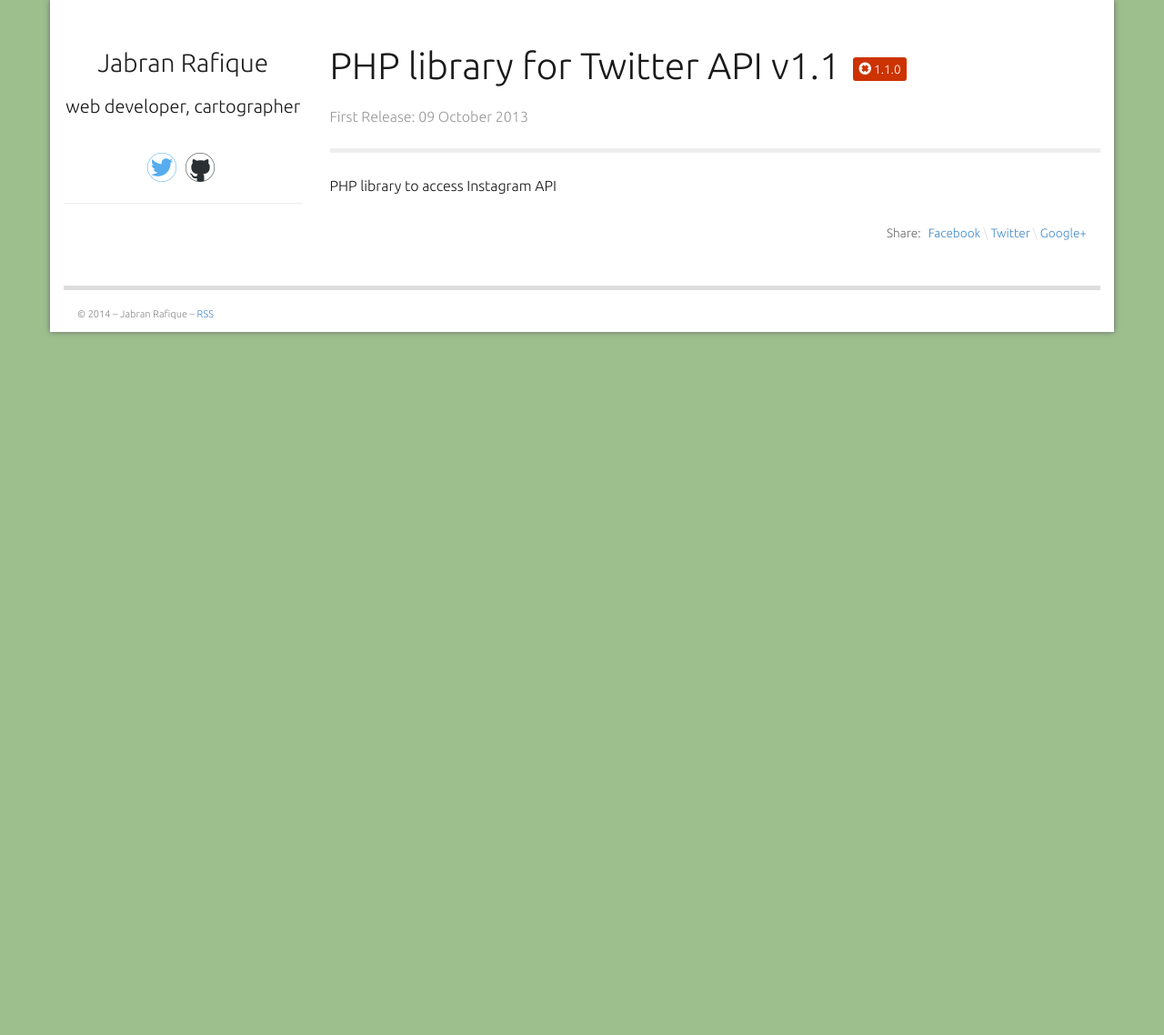
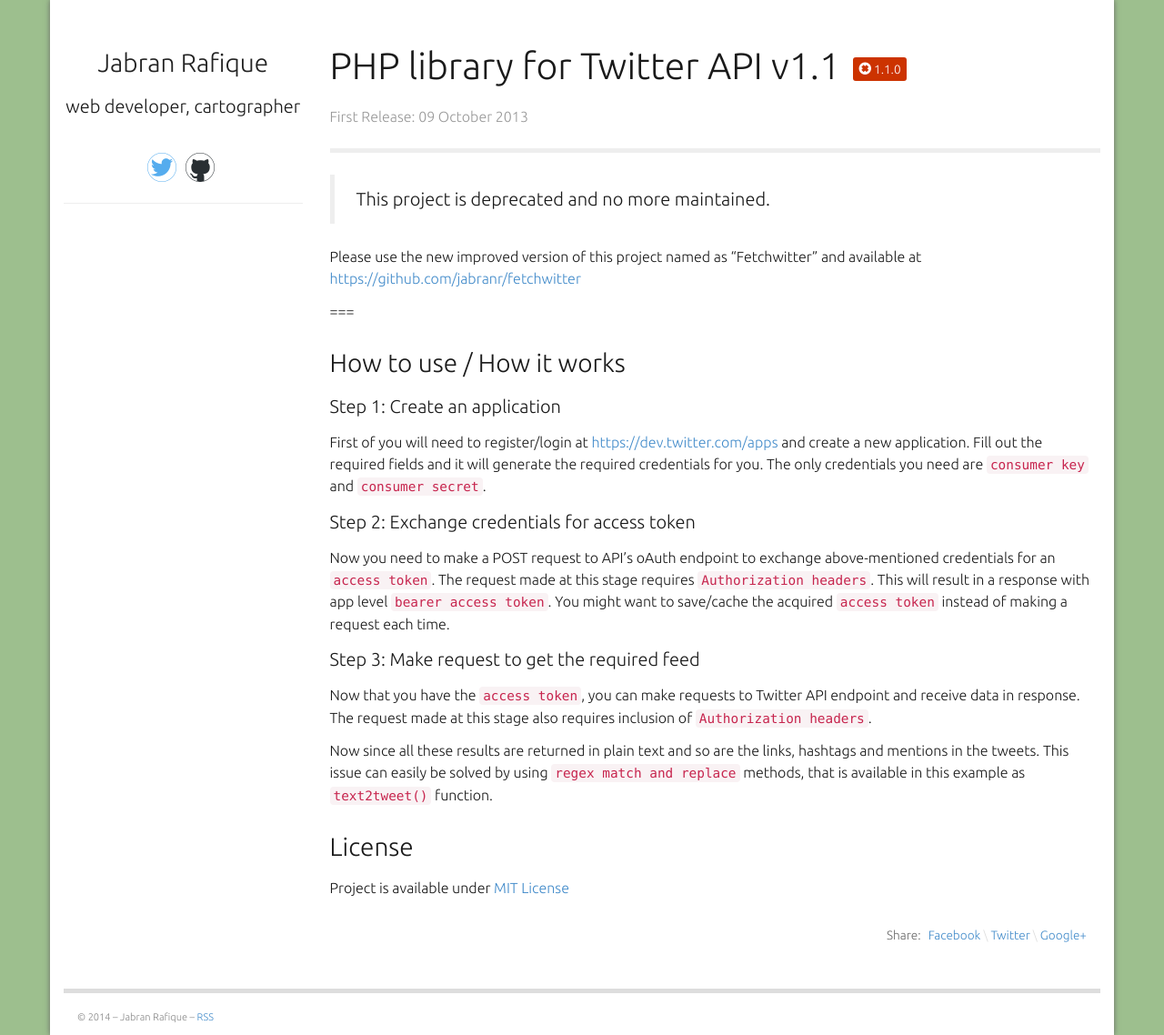
Before and after one commit to jabranr/jabranr.github.io-legacy, a Jekyll site: the page built from projects/_posts/2013-10-09-php-library-for-twitter-api-v1-1.markdown, in a window 1280 px wide. Shown: the whole page at 91% size. Built offline with Jekyll 4.4.1, drawn with Linux system fonts in a browser that asks for light colours; Markdown is read by kramdown in place of the engine named in the settings; comment, search, counter and statistics services are not loaded; before the commit the page ends 900 px from its top, so only the background shows below that.

Commit message:
update project-content, heading-links

```diff
--- a/_posts/2012-11-16-finally-a-blog-and-folio.markdown
+++ b/_posts/2012-11-16-finally-a-blog-and-folio.markdown
@@ -28,5 +28,3 @@
 ### Web mapping / cartography
 
 I also contribute at [Google Map Maker](http://mapmaker.google.com/) platform to map Pakistan from time to time and I had been doing this passionately since July 2008. Since March 2011, I am serving as platform advocate (an honorary position) that enables me along with other advocates to organise web mapping events, help others to organise such events, lead and speak at these events to share the experience and benefits of digital maps—especially for developing countries. Since there is a lot to share in this regard, I shall write about this long journey at some different time in future.
-
-Meanwhile you can still find a little more [about me](http://jabran.me/about/).
--- a/css/main.css
+++ b/css/main.css
@@ -3769,6 +3769,7 @@
   display: none;
 }
 .projects-template .project-version {
+  white-space: nowrap;
   font-size: 0.33em;
   padding: 5px 6px;
 }
@@ -3840,6 +3841,7 @@
 }
 .home .blog-listing:hover .blog-heading a, .home .blog-listing:focus .blog-heading a, .home .blog-listing.hover .blog-heading a {
   text-decoration: none;
+  color: #cc3300;
 }
 .home .blog-listing:hover .blog-heading a:hover, .home .blog-listing:hover .blog-heading a:focus, .home .blog-listing:hover .blog-heading a.hover, .home .blog-listing:focus .blog-heading a:hover, .home .blog-listing:focus .blog-heading a:focus, .home .blog-listing:focus .blog-heading a.hover, .home .blog-listing.hover .blog-heading a:hover, .home .blog-listing.hover .blog-heading a:focus, .home .blog-listing.hover .blog-heading a.hover {
   text-decoration: none;
@@ -3870,6 +3872,7 @@
 }
 .home .project-listing:hover .project-heading a, .home .project-listing:focus .project-heading a, .home .project-listing.hover .project-heading a {
   text-decoration: none;
+  color: #cc3300;
 }
 .home .project-listing:hover .project-heading a:hover, .home .project-listing:hover .project-heading a:focus, .home .project-listing:hover .project-heading a.hover, .home .project-listing:focus .project-heading a:hover, .home .project-listing:focus .project-heading a:focus, .home .project-listing:focus .project-heading a.hover, .home .project-listing.hover .project-heading a:hover, .home .project-listing.hover .project-heading a:focus, .home .project-listing.hover .project-heading a.hover {
   text-decoration: none;
--- a/projects/_posts/2013-03-08-socialmedia-js.markdown
+++ b/projects/_posts/2013-03-08-socialmedia-js.markdown
@@ -4,7 +4,7 @@
 date:   2013-03-08 08:00:00
 categories: projects
 client: "Personal"
-excerpt: 'Enable JavaScript SDKs and associated social media functions in web pages and apps'
+excerpt: 'Enable JavaScript SDKs and associated social media functions in web pages and apps.'
 code: http://git.io/socialmedia.js
 private: false
 stage: stable
--- a/projects/_posts/2013-10-09-php-library-for-twitter-api-v1-1.markdown
+++ b/projects/_posts/2013-10-09-php-library-for-twitter-api-v1-1.markdown
@@ -4,11 +4,34 @@
 date:   2013-10-09 08:00:00
 categories: projects
 client: "Personal"
-excerpt: 'PHP library to fetch Tweets from Twitter API v1.1'
+excerpt: 'PHP wrapper to fetch Tweets from Twitter API. This project has been deprecated and no longer maintained.'
 code: https://github.com/jabranr/twitter-api-v1.1
-private: true
+private: false
 stage: deprecated
 version: 1.1.0
 ---
 
-PHP library to access Instagram API
+
+<blockquote>This project is deprecated and no more maintained.</blockquote>
+
+Please use the new improved version of this project named as “Fetchwitter” and available at [https://github.com/jabranr/fetchwitter](https://github.com/jabranr/fetchwitter)
+
+===
+
+### How to use / How it works
+
+#### Step 1: Create an application
+
+First of you will need to register/login at [https://dev.twitter.com/apps](https://dev.twitter.com/apps) and create a new application. Fill out the required fields and it will generate the required credentials for you. The only credentials you need are `consumer key` and `consumer secret`.
+
+#### Step 2: Exchange credentials for access token
+Now you need to make a POST request to API’s oAuth endpoint to exchange above-mentioned credentials for an `access token`. The request made at this stage requires `Authorization headers`. This will result in a response with app level `bearer access token`. You might want to save/cache the acquired `access token` instead of making a request each time.
+
+#### Step 3: Make request to get the required feed
+Now that you have the `access token`, you can make requests to Twitter API endpoint and receive data in response. The request made at this stage also requires inclusion of `Authorization headers`.
+
+Now since all these results are returned in plain text and so are the links, hashtags and mentions in the tweets. This issue can easily be solved by using `regex match and replace` methods, that is available in this example as `text2tweet()` function.
+
+### License
+
+Project is available under [MIT License](http://opensource.org/licenses/MIT)
```
Also changed, not shown: _includes/projects.html (+8 -6 lines), projects/_posts/2014-01-30-html-form-fields-placeholder-fallback-jquery.markdown (+7 -6 lines), css/main.min.css.
